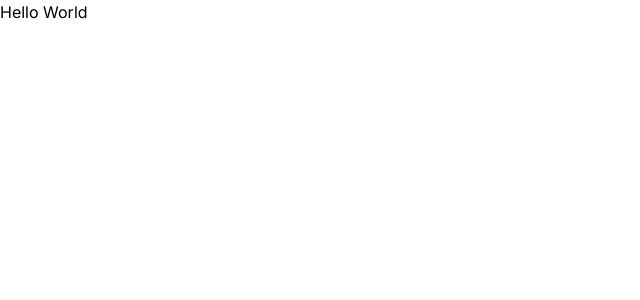
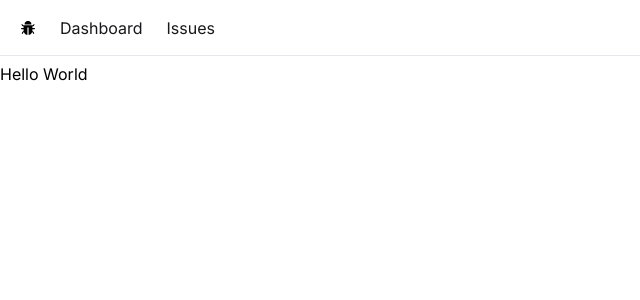
Before and after one commit to annaR920/issue-tracker, a Next.js app: page / in a window 1280 px wide. Shown: the top 300 px of the page, without its empty margins (0-640 px from the left). Built offline with nearby package versions, Linux system fonts and the light colour scheme.

Commit message:
Build the navbar

```diff
--- /dev/null
+++ b/app/NavBar.tsx
@@ -0,0 +1,29 @@
+//This file is not a reusable component. It is only for navigation.
+
+import Link from 'next/link'
+import React from 'react'
+import { FaBug } from "react-icons/fa";
+import { AiFillBug } from "react-icons/ai";
+
+const NavBar = () => {
+    const links = [
+        {label: 'Dashboard', href: '/'},
+        {label: 'Issues', href: '/issues'},
+    ]
+
+    return (
+        <nav className='flex space-x-6 border-b mb-1.5 px-5 h-14 items-center'>
+            <Link href="/"><AiFillBug/></Link>
+            <ul className='flex space-x-6'>
+                {links.map(link =>
+                    <Link key={link.href}
+                        className='text-zinc-900 hover:text-zinc-500 transition-colors'
+                        href={link.href}>
+                        {link.label}
+                    </Link>)}
+            </ul>
+        </nav>
+    )
+}
+
+export default NavBar
--- a/app/layout.tsx
+++ b/app/layout.tsx
@@ -1,6 +1,7 @@
 import './globals.css'
 import type { Metadata } from 'next'
 import { Inter } from 'next/font/google'
+import NavBar from './NavBar'
 
 const inter = Inter({ subsets: ['latin'] })
 
@@ -16,7 +17,11 @@
 }) {
   return (
     <html lang="en">
-      <body className={inter.className}>{children}</body>
+      <body className={inter.className}>
+        <NavBar/>
+
+        <main>{children}</main>
+      </body>
     </html>
   )
 }
--- a/package.json
+++ b/package.json
@@ -19,6 +19,7 @@
     "postcss": "8.4.49",
     "react": "18.3.1",
     "react-dom": "18.3.1",
+    "react-icons": "^4.11.0",
     "tailwindcss": "3.4.15",
     "typescript": "5.7.2"
   }
```
Also changed, not shown: 1 other file (tests, documents, lock files or other folders).
